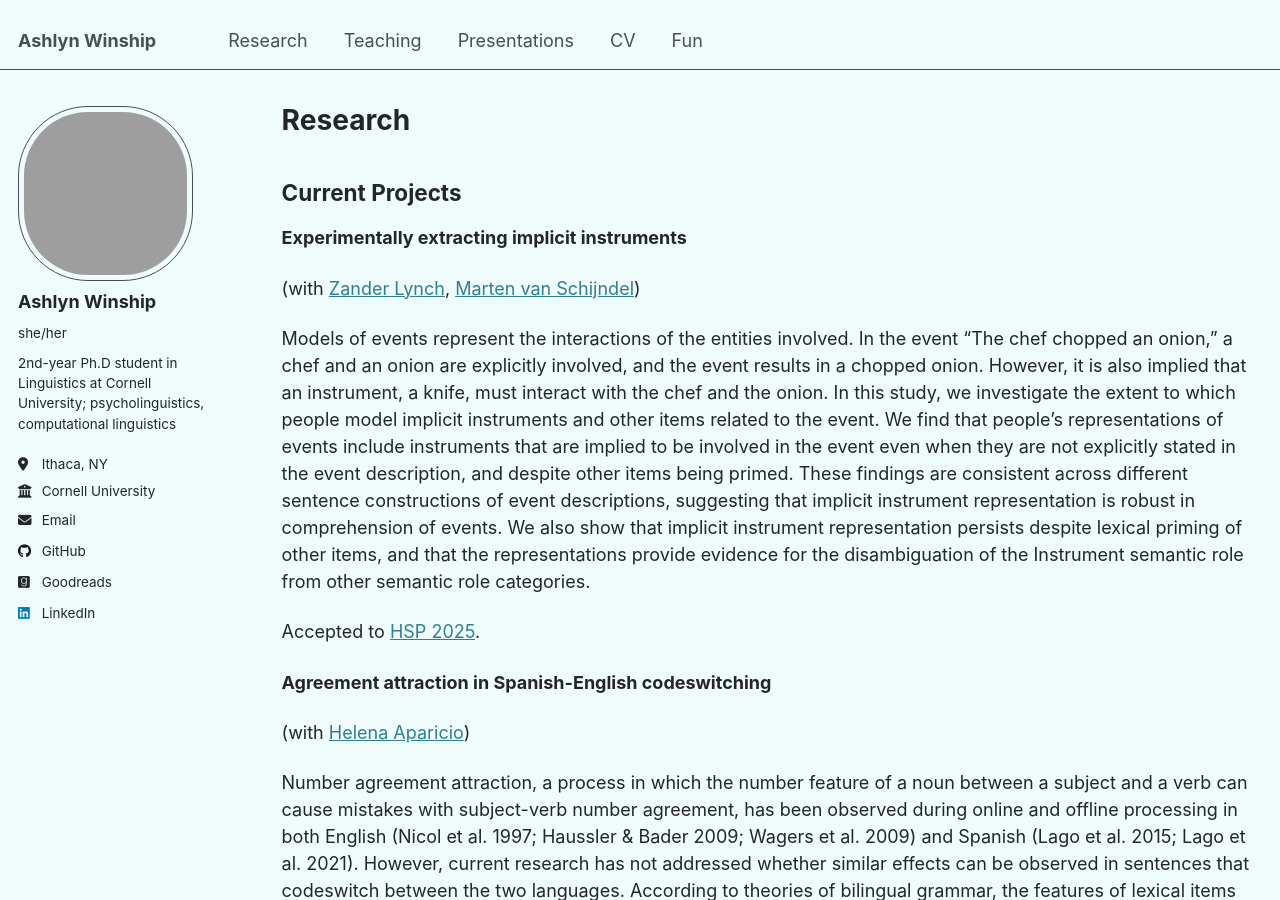
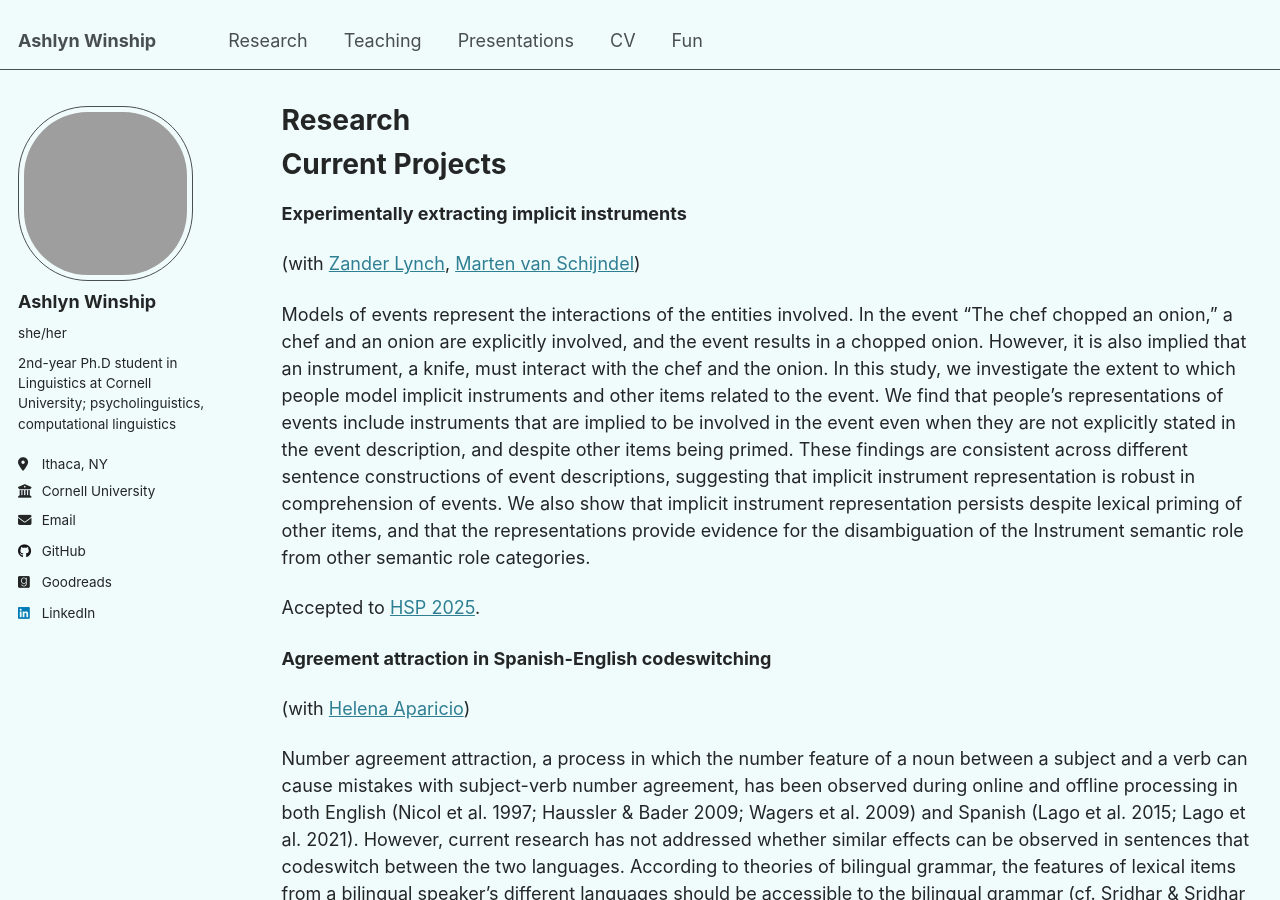
Before and after one commit to ashlynwinship/ashlynwinship.github.io, a Jekyll site: the page built from _pages/research.md, in a window 1280 px wide and 900 px high. Built offline with Jekyll 4.4.1, drawn with Linux system fonts in a browser that asks for light colours; grey boxes are pictures that could not be loaded.

```diff
--- a/_pages/research.md
+++ b/_pages/research.md
@@ -5,7 +5,7 @@ title: "Research"
 author_profile: true
 ---
 
-## Current Projects
+# Current Projects
 <b>Experimentally extracting implicit instruments</b>
 
 (with <a target="_blank" rel="noopener" href="https://zander-lynch.github.io/">Zander Lynch</a>, <a target="_blank" rel="noopener" href="https://vansky.github.io/">Marten van Schijndel</a>)
```
